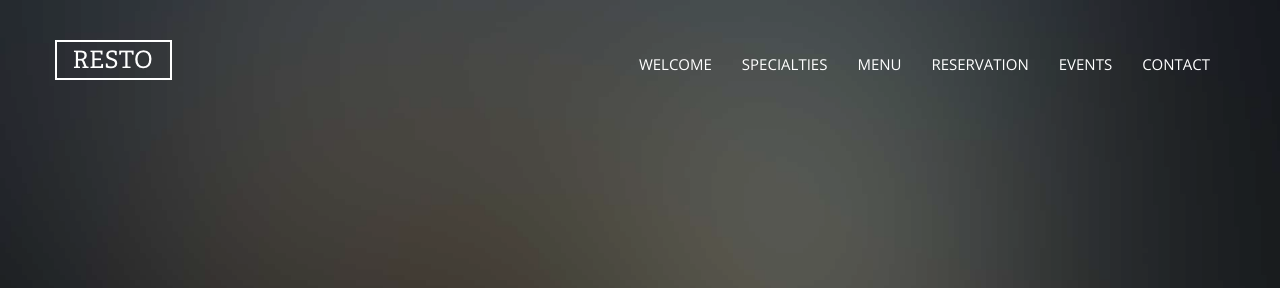
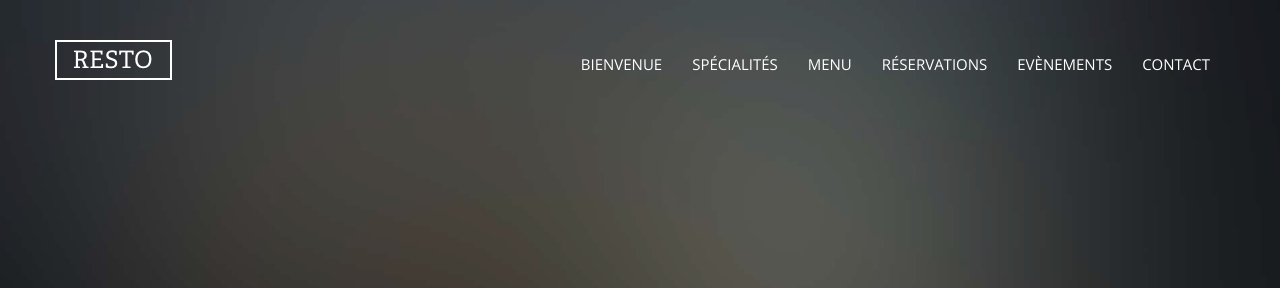
Before and after one commit to J-Flament/Resto_collab, a website: page index.html in a window 1280 px wide. Shown: the top 288 px of the page. Drawn offline with nearby package versions, Linux system fonts and the light colour scheme; files whose address does not match are found by name.

Commit message:
Trad menu navigation

```diff
--- a/index.html
+++ b/index.html
@@ -34,11 +34,11 @@
 
         <div id="navbar-collapse" class="navbar-collapse collapse">
           <ul class="nav navbar-nav navbar-right">
-            <li class="active"><a href="#" data-nav-section="welcome">Welcome</a></li>
-            <li><a href="#" data-nav-section="specialties">Specialties</a></li>
+            <li class="active"><a href="#" data-nav-section="welcome">Bienvenue</a></li>
+            <li><a href="#" data-nav-section="specialties">Spécialités</a></li>
             <li><a href="#" data-nav-section="menu">Menu</a></li>
-            <li><a href="#" data-nav-section="reservation">Reservation</a></li>
-            <li><a href="#" data-nav-section="events">Events</a></li>
+            <li><a href="#" data-nav-section="reservation">Réservations</a></li>
+            <li><a href="#" data-nav-section="events">Evènements</a></li>
             <li><a href="#" data-nav-section="contact">Contact</a></li>
           </ul>
         </div>
```
